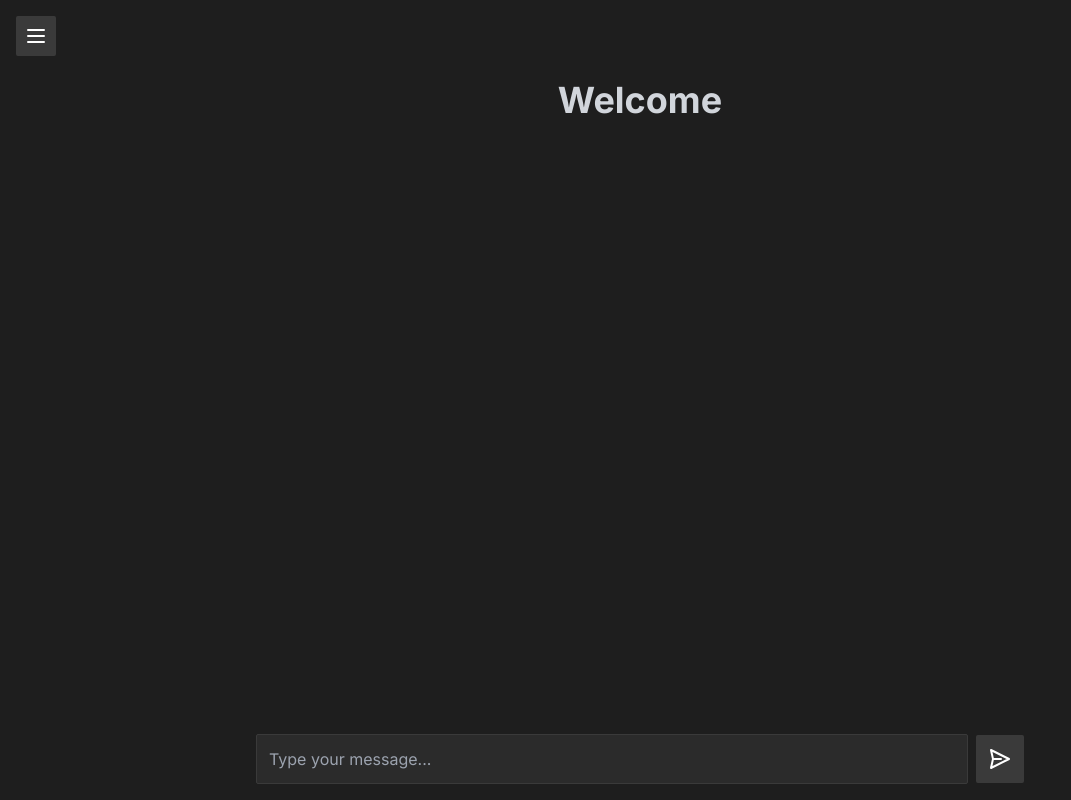
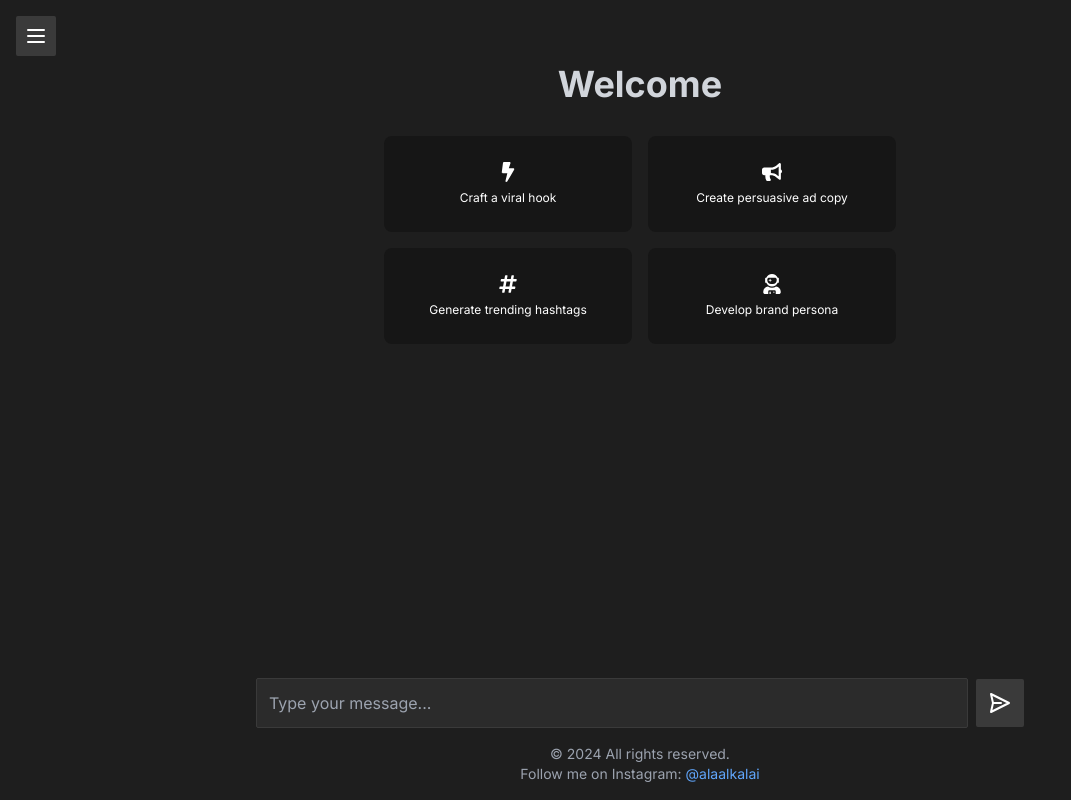
Before and after one commit to sagintel/alaai, a Next.js app: page / in a window 1280 px wide. Shown: the whole page, without its empty margins (0-1071 px from the left). Built offline with nearby package versions, Linux system fonts and the light colour scheme.

Commit message:
Update page.js

```diff
--- a/src/app/page.js
+++ b/src/app/page.js
@@ -2,6 +2,7 @@
 
 import React from 'react';
 import { useState, useRef, useEffect } from "react";
+import { FaPencilAlt, FaHeading, FaListUl, FaQuoteRight, FaBolt, FaBullhorn, FaHashtag, FaUserAstronaut } from 'react-icons/fa';
 
 export default function Home() {
   const [value, setValue] = useState("");
@@ -15,6 +16,7 @@ export default function Home() {
   const [loadingDots, setLoadingDots] = useState('');
   const [data, setData] = useState({});
   const sidebarRef = useRef(null);
+  const [showPromptBoxes, setShowPromptBoxes] = useState(true);
 
   // Load workspaces and current workspace on component mount
   useEffect(() => {
@@ -51,9 +53,18 @@ export default function Home() {
   };
 
   const createNewWorkspace = (title = null) => {
+    let truncatedTitle = title;
+    if (title) {
+      const words = title.split(' ');
+      truncatedTitle = words.slice(0, 4).join(' ');
+      if (words.length > 4) {
+        truncatedTitle += '...';
+      }
+    }
+
     const newWorkspace = {
       id: Date.now(),
-      name: title || `Workspace ${workspaces.length + 1}`,
+      name: truncatedTitle || `Workspace ${workspaces.length + 1}`,
       history: []
     };
     setWorkspaces(prevWorkspaces => {
@@ -63,34 +74,36 @@ export default function Home() {
     });
     setCurrentWorkspace(newWorkspace);
     setChatHistory([]);
+    setShowPromptBoxes(true); // Reset showPromptBoxes to true
     localStorage.setItem('currentWorkspaceId', newWorkspace.id.toString());
     return newWorkspace;
   };
 
-  const getResponse = async () => {
-    if (!value.trim()) {
+  const getResponse = async (message = value) => {
+    if (!message.trim()) {
       setError("Error! Please ask a question");
       return;
     }
     setError("");
+    setShowPromptBoxes(false); // Hide prompt boxes when sending a message
 
     // Create a new workspace if there's no current workspace
     if (!currentWorkspace) {
-      const newWorkspace = createNewWorkspace(value);
+      const newWorkspace = createNewWorkspace(message);
       setCurrentWorkspace(newWorkspace);
     }
 
     const isFirstMessage = chatHistory.length === 0;
     const context = getContextFromData(); // Get the context from the fetched data
     const systemInstruction = `Here is some context to help you: ${context}`;
-    const userMessage = isFirstMessage ? systemInstruction + value : value;
+    const userMessage = isFirstMessage ? systemInstruction + message : message;
     setValue(""); // Clear input field immediately
     setIsLoading(true);
 
     try {
       const newHistory = [
         ...chatHistory,
-        { role: "user", parts: value }
+        { role: "user", parts: message }
       ];
       setChatHistory(newHistory);
 
@@ -122,10 +135,15 @@ export default function Home() {
 
       // Update current workspace
       if (currentWorkspace) {
+        let truncatedName = message;
+        const words = message.split(' ');
+        if (words.length > 4) {
+          truncatedName = words.slice(0, 4).join(' ') + '...';
+        }
         const updatedWorkspace = {
           ...currentWorkspace,
           history: updatedHistory,
-          name: currentWorkspace.history.length === 0 ? value : currentWorkspace.name
+          name: currentWorkspace.history.length === 0 ? truncatedName : currentWorkspace.name
         };
         setCurrentWorkspace(updatedWorkspace);
         setWorkspaces(prevWorkspaces => {
@@ -238,6 +256,27 @@ export default function Home() {
     };
   }, [isSidebarOpen]);
 
+  const promptBoxes = [
+    { icon: <FaBolt />, text: "Craft a viral hook" },
+    { icon: <FaBullhorn />, text: "Create persuasive ad copy" },
+    { icon: <FaHashtag />, text: "Generate trending hashtags" },
+    { icon: <FaUserAstronaut />, text: "Develop brand persona" },
+  ];
+
+  const detailedPrompts = {
+    "Craft a viral hook": "You are a social media expert, and I need your help crafting a viral hook for my product. Create an attention-grabbing opening line or concept that will make people want to learn more and share with others.",
+    "Create persuasive ad copy": "You are a copywriting genius, and I need your help creating persuasive ad copy. Write a compelling advertisement that highlights the key benefits of my product and convinces the reader to take action.",
+    "Generate trending hashtags": "You are a social media trend analyst, and I need your help generating trending hashtags. Create a list of 5-10 potential hashtags that could go viral and increase visibility for my brand or campaign.",
+    "Develop brand persona": "You are a brand strategist, and I need your help developing a brand persona. Create a detailed description of my brand's personality, voice, and values as if it were a real person. Include traits that will resonate with my target audience."
+  };
+
+  const handlePromptClick = (prompt) => {
+    const detailedPrompt = detailedPrompts[prompt] || prompt;
+    setValue(detailedPrompt);
+    getResponse(detailedPrompt);
+    setShowPromptBoxes(false);
+  };
+
   return (
     <div className="flex h-screen w-full bg-[#1e1e1e] text-white overflow-hidden">
       {/* Sidebar */}
@@ -262,6 +301,7 @@ export default function Home() {
                 onClick={() => {
                   setCurrentWorkspace(workspace);
                   setChatHistory(workspace.history || []);
+                  setShowPromptBoxes(workspace.history.length === 0); // Show prompt boxes if workspace is empty
                 }}
                 className={`flex-grow text-left p-2 rounded-none ${
                   currentWorkspace?.id === workspace.id ? 'bg-[#4a4a4a]' : 'bg-[#3a3a3a] hover:bg-[#4a4a4a]'
@@ -295,8 +335,26 @@ export default function Home() {
 
         <main className="flex-grow overflow-auto p-4 pt-16">
           <div className="max-w-3xl mx-auto space-y-4">
-            {chatHistory.length > 0 ? (
-              <>
+            <div className="mb-8">
+              <p className="text-4xl font-bold text-gray-300 text-center">Welcome</p>
+            </div>
+
+            {showPromptBoxes && (
+              <div className="grid grid-cols-2 gap-4 mb-8 max-w-lg mx-auto">
+                {promptBoxes.map((box, index) => (
+                  <button
+                    key={index}
+                    onClick={() => handlePromptClick(box.text)}
+                    className="bg-[#161616] hover:bg-[#2b2b2b] text-white p-3 rounded-lg flex flex-col items-center justify-center transition duration-300 h-24"
+                  >
+                    <div className="text-xl mb-2">{box.icon}</div>
+                    <p className="text-xs text-center">{box.text}</p>
+                  </button>
+                ))}
+              </div>
+            )}
+
+            <div className="space-y-4">
               {chatHistory.map((chatItem, index) => (
                 <div key={index} className={`flex ${chatItem.role === 'user' ? 'justify-end' : 'justify-start'}`}>
                   <div className={`max-w-[70%] p-3 rounded-sm ${
@@ -309,17 +367,12 @@ export default function Home() {
               {isLoading && (
                 <div className="flex justify-start">
                   <div className="bg-[#2b2b2b] text-white p-3 rounded-sm">
-                      AI is thinking{loadingDots}
+                    Thinking{loadingDots}
                   </div>
                 </div>
               )}
               <div ref={chatEndRef} />
-              </>
-            ) : (
-              <div className="flex-grow flex items-center justify-center p-4 text-center h-full">
-                <p className="text-4xl font-bold text-gray-300">Welcome</p>
             </div>
-            )}
           </div>
         </main>
         <footer className="bg-[#1e1e1e] p-4">
@@ -343,6 +396,10 @@ export default function Home() {
               </button>
             </form>
             {error && <p className="text-red-500 mt-2">{error}</p>}
+            <div className="mt-4 text-center text-sm text-gray-400">
+              <p>© 2024 All rights reserved.</p>
+              <p>Follow me on Instagram: <a href="https://www.instagram.com/alaalkalai" target="_blank" rel="noopener noreferrer" className="text-blue-400 hover:underline">@alaalkalai</a></p>
+            </div>
           </div>
         </footer>
       </div>
```
Lines whose indentation alone changed are shown as unchanged.
